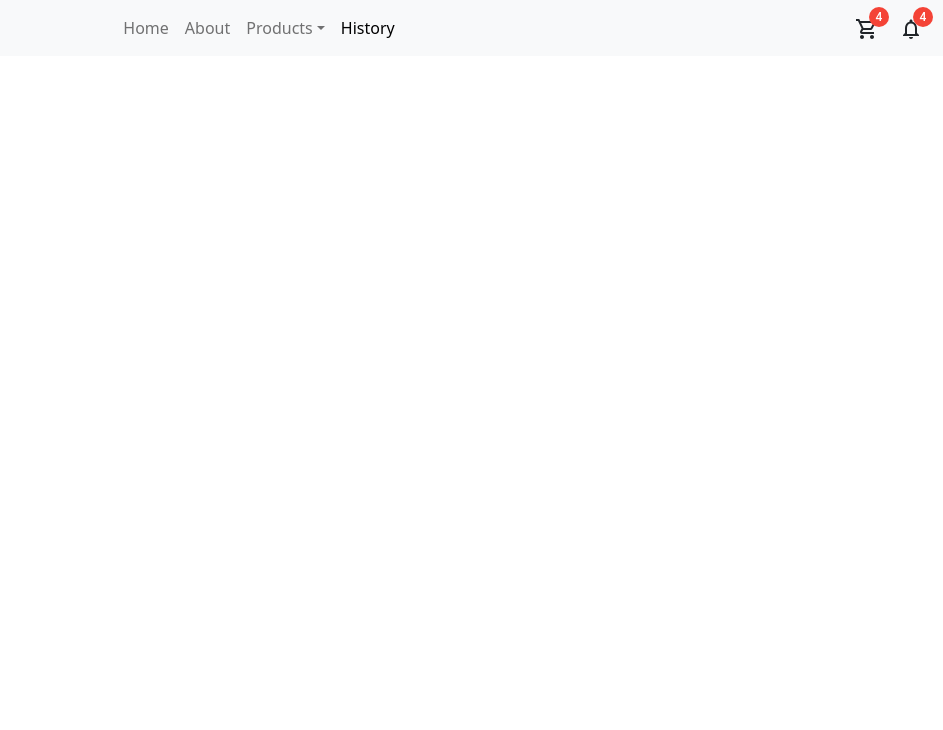
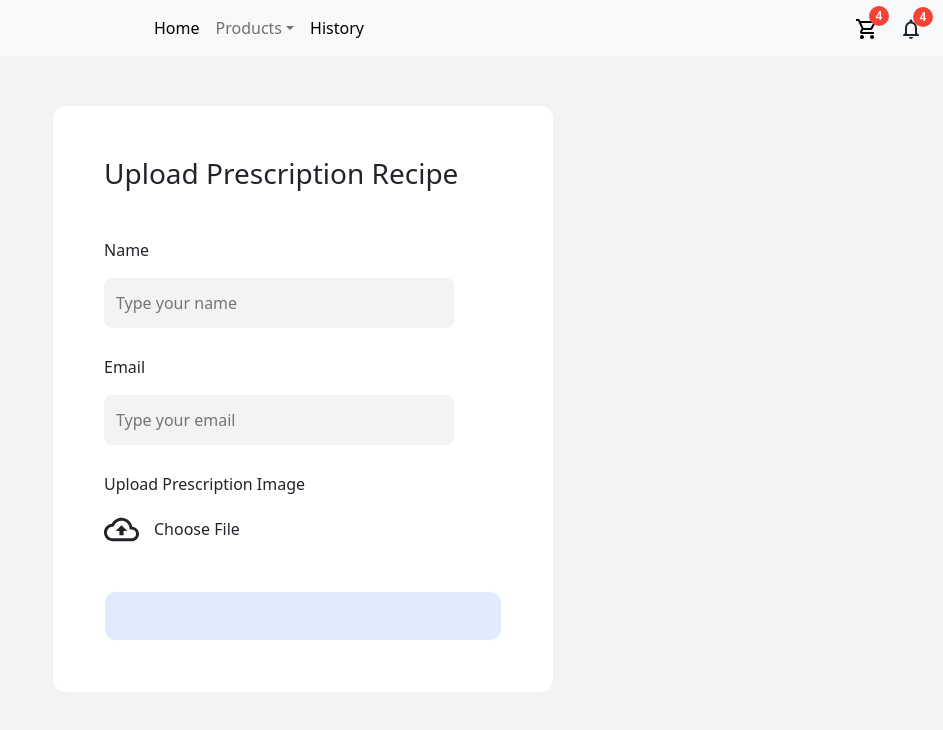
Before and after one commit to claudiangelinaa/user-frontend-pharmacy, a React (Create React App) app: page /ProductCustom in a window 1280 px wide. Shown: the top 730 px of the page, without its empty margins (337-1280 px from the left). Built offline with nearby package versions, Linux system fonts and the light colour scheme.

Commit message:
add routes and some component

```diff
--- /dev/null
+++ b/src/Components/ButtonComponent.js
@@ -0,0 +1,10 @@
+import React from 'react'
+import '../Styles/Button.css'
+
+export default function ButtonComponent(props) {
+    return (
+        <div className="Buttons" onClick={props.onClick}>
+            {props.title}
+        </div>
+    )
+}
--- a/src/Components/NavbarComponents.js
+++ b/src/Components/NavbarComponents.js
@@ -17,18 +17,19 @@ export default function NavbarComponents() {
         </Navbar.Brand> */}
         <Container style={{ width: "fit-content" }}>
           <Nav>
-            <Nav.Link className="LinkRoute" to="/">
-              Home
+            <Nav.Link>
+              <Link to="/" className="LinkRoute">
+                Home
+              </Link>
             </Nav.Link>
-            <Nav.Link>About</Nav.Link>
             <NavDropdown title="Products" id="navbarScrollingDropdown">
               <NavDropdown.Item>
-                <Link className="LinkRoute" to="/Products">
+                <Link className="LinkRoute" to="/ProductCustom">
                   Product Custom
                 </Link>
               </NavDropdown.Item>
               <NavDropdown.Item>
-                <Link className="LinkRoute" to="/ProductCustom">
+                <Link className="LinkRoute" to="/Products">
                   Product
                 </Link>
               </NavDropdown.Item>
@@ -43,7 +44,9 @@ export default function NavbarComponents() {
 
         <div style={{ marginRight: 20 }}>
           <Badge badgeContent={4} color="error">
-            <ShoppingCartOutlinedIcon />
+            <Link className="LinkRoute" to="/Cart">
+              <ShoppingCartOutlinedIcon />
+            </Link>
           </Badge>
         </div>
 
--- a/src/Components/SearchBarComponent.js
+++ b/src/Components/SearchBarComponent.js
@@ -0,0 +1,12 @@
+import React from "react";
+import TextField from "@material-ui/core/TextField";
+
+export default function SearchBarComponent() {
+  return (
+    <TextField
+      id="standard-textarea"
+      label="Search Products"
+      multiline
+    />
+  );
+}
--- a/src/Pages/ProductCustom.js
+++ b/src/Pages/ProductCustom.js
@@ -1,9 +1,34 @@
-import React from 'react'
+import React from "react";
+import ButtonComponent from "../Components/ButtonComponent";
+import BackupOutlinedIcon from "@material-ui/icons/BackupOutlined";
+import "../Styles/ProductCustom.css";
 
 export default function ProductCustom() {
-    return (
-        <div>
+  function Submit() {
+    console.log("test");
+  }
 
+  return (
+    <div className="ProductCustom">
+      <h3>Upload Prescription Recipe</h3>
+
+      <div className="InputField">
+        <h6>Name</h6>
+        <input className="inputs" type="name" placeholder="Type your name" />
+
+        <h6>Email</h6>
+        <input className="inputs" type="email" placeholder="Type your email" />
+
+        <h6>Upload Prescription Image</h6>
+        <div className="IconPrescription">
+          <BackupOutlinedIcon fontSize="large" />
+          <p>Choose File</p>
         </div>
-    )
+
+        {/* <input type="file" /> */}
+
+        <ButtonComponent onCLick={Submit} />
+      </div>
+    </div>
+  );
 }
--- a/src/Pages/ProductsPage.js
+++ b/src/Pages/ProductsPage.js
@@ -1,9 +1,18 @@
-import React from 'react'
+import React from "react";
+import CardComponent from "../Components/CardComponent";
+import SearchBarComponent from "../Components/SearchBarComponent";
+import "../Styles/Products.css";
 
 export default function ProductsPage() {
-    return (
-        <div>
-            test
-        </div>
-    )
+  return (
+    <div className="ProductPage">
+      <h1>Products</h1>
+      <div className="SearchBar">
+        <SearchBarComponent />
+      </div>
+      <div className="Products">
+        <CardComponent />
+      </div>
+    </div>
+  );
 }
--- /dev/null
+++ b/src/Styles/Button.css
@@ -0,0 +1,10 @@
+.Buttons {
+  border: 1px solid white;
+  background-color: #e0ebfd;
+  border-radius: 12px;
+  font-weight: bolder;
+  text-align: center;
+  padding: 10px;
+  height: 50px;
+  cursor: pointer;
+}
--- /dev/null
+++ b/src/Styles/ProductCustom.css
@@ -0,0 +1,46 @@
+body {
+    background-color: #F2F3F3;
+}
+
+.ProductCustom {
+    border-radius: 12px;
+    margin: 50px auto;
+    background-color: white;
+    border: 1px solid white;
+    width: 500px;
+}
+
+.ProductCustom h3 {
+    margin: 50px;
+}
+
+.InputField {
+    margin: 50px;
+}
+
+.InputField h6 {
+    width: fit-content;
+    margin-top: 30px;
+}
+
+.InputField .inputs {
+    border-color: transparent;
+    outline: none;
+    width: 350px;
+    margin-top: 10px;
+    padding-left: 10px;
+    border-radius: 8px;
+    height: 50px;
+    background-color: #F2F3F3;
+}
+
+.IconPrescription {
+    padding-top: 10px;
+    margin-bottom: 50px;
+}
+
+.IconPrescription p {
+    width: fit-content;
+    margin-top: -30px;
+    margin-left: 50px;
+}
--- /dev/null
+++ b/src/Styles/Products.css
@@ -0,0 +1,15 @@
+.ProductPage h1 {
+    margin: 30px 100px;
+    width: fit-content;
+}
+
+.Products {
+    display: flex;
+    justify-content: center;
+}
+
+.ProductPage .SearchBar {
+    padding-right: 120px;
+    margin-bottom: 20px;
+    text-align: right;
+}
```
Also changed, not shown: src/Components/CardComponent.js (added, +89 -0 lines).
